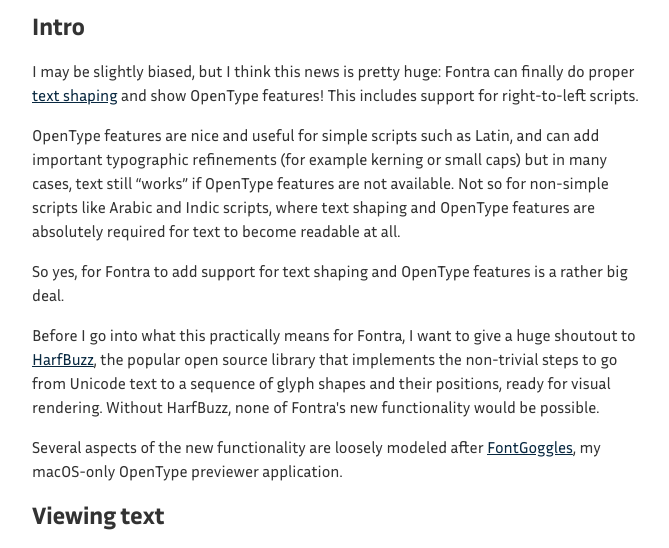
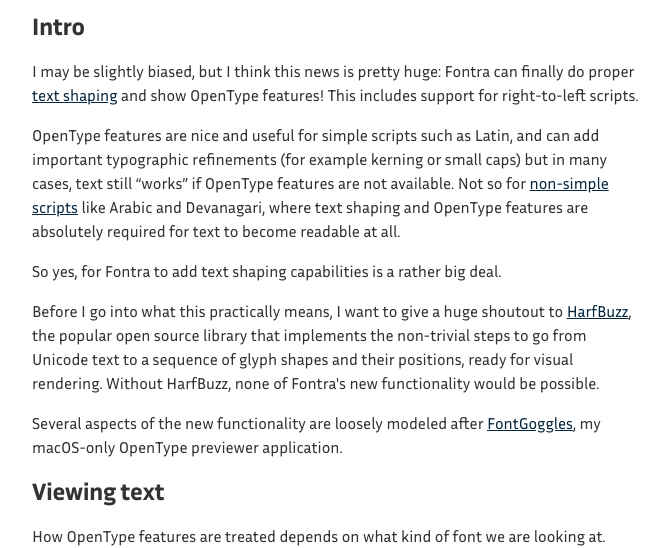
Before and after one commit to fontra/fontra-blog, an Eleventy site: page content/blog/opentype-harfbuzz/opentype-harfbuzz.md in a window 1280 px wide. Shown: the part 177-725 px from the top of the page, without its empty margins (304-973 px from the left). Built offline with nearby package versions, Linux system fonts and the light colour scheme; Eleventy itself is replaced by a stand-in of ours; some packages are replaced by stand-ins of ours; files that its build step writes are made by us from their sources; what @zachleat/heading-anchors, eleventy-plugin-youtube-embed, zod-validation-error would draw is missing.

Commit message:
Editing, add my name

```diff
--- a/content/blog/opentype-harfbuzz/opentype-harfbuzz.md
+++ b/content/blog/opentype-harfbuzz/opentype-harfbuzz.md
@@ -8,11 +8,11 @@
 
 I may be slightly biased, but I think this news is pretty huge: Fontra can finally do proper [text shaping](https://en.wikipedia.org/wiki/Text_shaping) and show OpenType features! This includes support for right-to-left scripts.
 
-OpenType features are nice and useful for simple scripts such as Latin, and can add important typographic refinements (for example kerning or small caps) but in many cases, text still “works” if OpenType features are not available. Not so for non-simple scripts like Arabic and Indic scripts, where text shaping and OpenType features are absolutely required for text to become readable at all.
+OpenType features are nice and useful for simple scripts such as Latin, and can add important typographic refinements (for example kerning or small caps) but in many cases, text still “works” if OpenType features are not available. Not so for [non-simple scripts](https://en.wikipedia.org/wiki/Complex_text_layout) like Arabic and Devanagari, where text shaping and OpenType features are absolutely required for text to become readable at all.
 
-So yes, for Fontra to add support for text shaping and OpenType features is a rather big deal.
+So yes, for Fontra to add text shaping capabilities is a rather big deal.
 
-Before I go into what this practically means for Fontra, I want to give a huge shoutout to [HarfBuzz](https://en.wikipedia.org/wiki/HarfBuzz), the popular open source library that implements the non-trivial steps to go from Unicode text to a sequence of glyph shapes and their positions, ready for visual rendering. Without HarfBuzz, none of Fontra's new functionality would be possible.
+Before I go into what this practically means, I want to give a huge shoutout to [HarfBuzz](https://en.wikipedia.org/wiki/HarfBuzz), the popular open source library that implements the non-trivial steps to go from Unicode text to a sequence of glyph shapes and their positions, ready for visual rendering. Without HarfBuzz, none of Fontra's new functionality would be possible.
 
 Several aspects of the new functionality are loosely modeled after [FontGoggles](https://fontgoggles.org/), my macOS-only OpenType previewer application.
 
@@ -215,3 +215,5 @@
 - [Discord](https://discord.gg/SeZWugEYzd)
 - [GitHub](https://github.com/fontra)
 - [Instagram](https://www.instagram.com/fontra_editor)
+
+*— Just van Rossum*
```
